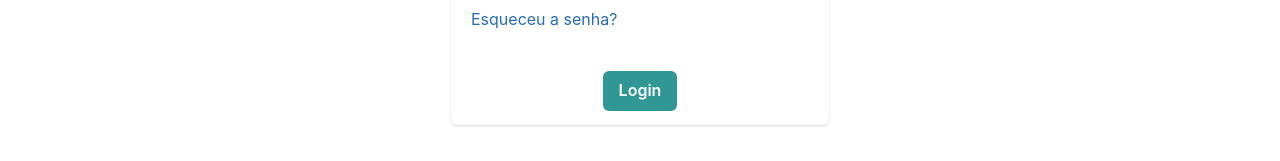
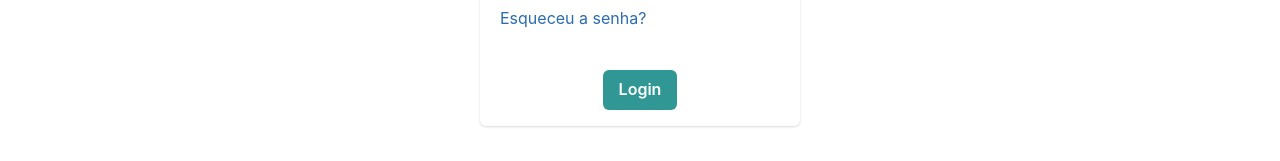
Before and after one commit to vitorarch/apifacil-web, a React (Create React App) app in the folder crm-api-integrator-web/: page /singin in a window 1280 px wide. Shown: the part 610-771 px from the top of the page. Built offline with nearby package versions, Linux system fonts and the light colour scheme; the HTML template or start-up script is replaced by a standard one.

Commit message:
:recycle: Atualizando o css das paginas de login e registro para tailwind

```diff
--- /dev/null
+++ b/crm-api-integrator-web/src/components/features/login/singin/Singin.css.ts
@@ -0,0 +1,17 @@
+const container = " flex box-border justify-center h-[40rem] mt-[5vh]";
+const loginTab = " flex w-[20rem]";
+const loginImg = " w-[100%] h-[12rem]";
+const loginLabel = " mt-[1rem]";
+const loginFooter = " flex justify-around m-[20px] mt-0";
+const loginBtn = " flex jostify-around";
+
+const singinCss = {
+  container,
+  loginTab,
+  loginImg,
+  loginLabel,
+  loginFooter,
+  loginBtn
+}
+
+export default singinCss;
--- a/crm-api-integrator-web/src/components/features/login/singin/SinginComponent.css
+++ /dev/null
@@ -1,40 +0,0 @@
-.container {
-    display: flex;
-    box-sizing: border-box;
-    justify-content: center;
-    height: 40rem;
-    margin-top: 5vh;
-}
-
-.login-tab {
-    display: flex;
-    width: 20rem;
-}
-
-.singup-login {
-    width: 40rem;
-}
-
-.login-image {
-   width: 100%;
-   height: 12rem;
-}
-
-.login-formLabel {
-    margin-top: 1rem;
-}
-
-.login-formInput {
-    margin-top: 1rem;
-}
-
-.login-cardFooter {
-    display: flex;
-    justify-content: space-around;
-    margin: 0 20px 20px 20px;
-}
-
-.login-buttonGroup {
-    display: flex;
-    justify-content: space-around;
-}
--- a/crm-api-integrator-web/src/components/features/login/singin/SinginComponent.tsx
+++ b/crm-api-integrator-web/src/components/features/login/singin/SinginComponent.tsx
@@ -19,10 +19,10 @@ import {
   InputGroup,
   useToast,
 } from "@chakra-ui/react";
-import "./SinginComponent.css";
 import { useNavigate } from 'react-router-dom';
 import { authenticate } from "../../../../services/loginService/loginService";
 import { UserResponse } from "../../../../services/models/login/responses/userResponse";
+import singinCss from "./Singin.css";
 
 const SinginComponent = () => {
   const [email, setEmail] = useState<string>('');
@@ -39,7 +39,7 @@ const SinginComponent = () => {
     setIsLoading(false);
     if (result.isSuccessful) {
       const userResponse = result.response as UserResponse;
-      navigate('/home', { state: userResponse })
+      navigate('/home', { state: userResponse });
       // Login bem-sucedido, faça qualquer ação necessária
     } else {
       setErrorMessage(result.failureMessage as string);
@@ -93,11 +93,11 @@ const SinginComponent = () => {
 
   return (
     <div>
-      <Box className="container" position="relative">
-        <Card className="singin-card" maxW="md">
+      <Box className={singinCss.container} position="relative">
+        <Card className={singinCss.loginTab} maxW="md">
           <CardBody>
             <Image
-              className="login-image"
+              className={singinCss.loginImg}
               src="https://i.ibb.co/P1Z3w1N/apifacil.png"
               alt="Green double couch with wooden legs"
               borderRadius="lg"
@@ -109,10 +109,10 @@ const SinginComponent = () => {
                 Faça o login agora!
               </Text>
               <FormControl>
-                <FormLabel className="login-formLabel">Email</FormLabel>
+                <FormLabel className={singinCss.loginLabel}>Email</FormLabel>
                 <Input onChange={handleEmail} placeholder="example@gmail.com" />
                 <br />
-                <FormLabel className="login-formLabel">Senha</FormLabel>
+                <FormLabel className={singinCss.loginLabel}>Senha</FormLabel>
                 { PasswordInput() }
               </FormControl>
               <Text color="blue.600">
@@ -120,8 +120,8 @@ const SinginComponent = () => {
               </Text>
             </Stack>
           </CardBody>
-          <CardFooter className="login-cardFooter">
-            <ButtonGroup className="login-buttonGroup" spacing="2">
+          <CardFooter className={singinCss.loginFooter}>
+            <ButtonGroup className={singinCss.loginBtn} spacing="2">
               <Button
                 onClick={handleLogin}
                 variant="solid"
--- /dev/null
+++ b/crm-api-integrator-web/src/components/features/login/singup/Singup.css.ts
@@ -0,0 +1,23 @@
+const container = " flex box-border justify-center h-[40rem] mt-[10vh] flex-wrap";
+const loginTab = " flex w-[20rem]";
+const card = " w-[45rem] justify-center items-center justify-items-center";
+const divImg = " relative flex justify-center items-center content-center text-center";
+const img = " w-[100%] t-[1rem] w-[16rem] h-[10rem]";
+const form = " grid grid-cols-2 gap-5";
+const formLabelSingup = " w-[17rem]";
+const loginCardFooter = " flex justify-around m-[20px] mt-0";
+const loginButtonGroup = " flex justify-around";
+
+const singupCss = {
+container,
+loginTab,
+card,
+divImg,
+img,
+form,
+formLabelSingup,
+loginCardFooter,
+loginButtonGroup
+}
+
+export default singupCss;
--- a/crm-api-integrator-web/src/components/features/login/singup/SingupComponent.css
+++ /dev/null
@@ -1,62 +0,0 @@
-.container {
-    display: flex;
-    box-sizing: border-box;
-    justify-content: center;
-    height: 40rem;
-    margin-top: 10vh;
-}
-
-.login-tab {
-    display: flex;
-    width: 20rem;
-}
-
-.card {
-    width: 45rem;
-    justify-items: center;
-    align-items: center;
-    justify-content: center;
-}
-
-
-.divImage {
-    position: relative;
-    display: flex;
-    justify-content: center;
-    align-items: center;
-    justify-items: center;
-    align-content: center;
-    text-align: center;
-}
-
-.image {
-   width: 100%;
-   top: 1rem;
-   width: 16rem;
-   height: 10rem;
-}
-
-.form {
-    display: grid;
-    grid-template-columns: 1fr 1fr; /* Two equal columns */
-    grid-gap: 20px;
-}
-
-.formLabelSingup {
-    width: 17rem;
-}
-
-.inputSingup {
-    width: 17rem;
-}
-
-.login-cardFooter {
-    display: flex;
-    justify-content: space-around;
-    margin: 0 20px 20px 20px;
-}
-
-.login-buttonGroup {
-    display: flex;
-    justify-content: space-around
-}
--- a/crm-api-integrator-web/src/components/features/login/singup/SingupComponent.tsx
+++ b/crm-api-integrator-web/src/components/features/login/singup/SingupComponent.tsx
@@ -20,7 +20,6 @@ import {
   InputRightElement,
 } from "@chakra-ui/react";
 import { ChangeEvent, useState } from "react";
-import "./SingupComponent.css";
 import { register } from "../../../../services/loginService/loginService";
 import { BaseResponse } from "../../../../services/models/base/baseResponse";
 import { UserResponse } from "../../../../services/models/login/responses/userResponse";
@@ -29,6 +28,7 @@ import {
   Error,
 } from "../../../../services/models/base/errorsResponse";
 import { useNavigate } from "react-router-dom";
+import singupCss from "./Singup.css";
 
 const SingupComponent = () => {
   const [name, setName] = useState<string>("");
@@ -144,12 +144,12 @@ const SingupComponent = () => {
 
   return (
     <div>
-      <Box className="container" position="relative">
-        <Card className="card">
+      <Box className={singupCss.container} position="relative">
+        <Card className={singupCss.card}>
           <CardBody>
-            <div className="divImage">
+            <div className={singupCss.divImg}>
               <Image
-                className="image"
+                className={singupCss.img}
                 src="https://i.ibb.co/P1Z3w1N/apifacil.png"
                 alt="Green double couch with wooden legs"
                 borderRadius="lg"
@@ -158,9 +158,9 @@ const SingupComponent = () => {
             <Stack mt="6" spacing="3">
               <Heading size="md">Regista-se agora!</Heading>
               <Text>Crie uma conta e começe a usar</Text>
-              <FormControl className="form">
+              <FormControl className={singupCss.form}>
                 <div>
-                  <FormLabel className="formLabelSingup">
+                  <FormLabel className={singupCss.formLabelSingup}>
                     Nome completo
                   </FormLabel>
                   <Input
@@ -171,7 +171,7 @@ const SingupComponent = () => {
                   />
                 </div>
                 <div>
-                  <FormLabel className="formLabelSingup">Email</FormLabel>
+                  <FormLabel className={singupCss.formLabelSingup}>Email</FormLabel>
                   <Input
                     style={{ width: "20rem" }}
                     onChange={handleEmail}
@@ -180,7 +180,7 @@ const SingupComponent = () => {
                   />
                 </div>
                 <div>
-                  <FormLabel className="formLabelSingup">Telefone</FormLabel>
+                  <FormLabel className={singupCss.formLabelSingup}>Telefone</FormLabel>
                   <Input
                     style={{ width: "20rem" }}
                     onChange={handlePhone}
@@ -189,11 +189,11 @@ const SingupComponent = () => {
                   />
                 </div>
                 <div>
-                  <FormLabel className="formLabelSingup">Senha</FormLabel>
+                  <FormLabel className={singupCss.formLabelSingup}>Senha</FormLabel>
                   {PasswordInput(true)}
                 </div>
                 <div>
-                  <FormLabel className="formLabelSingup">
+                  <FormLabel className={singupCss.formLabelSingup}>
                     Confirmar senha
                   </FormLabel>
                   {PasswordInput(false)}
@@ -211,8 +211,8 @@ const SingupComponent = () => {
               </Text>
             </Stack>
           </CardBody>
-          <CardFooter className="login-cardFooter">
-            <ButtonGroup className="login-buttonGroup" spacing="2">
+          <CardFooter className={singupCss.loginCardFooter}>
+            <ButtonGroup className={singupCss.loginButtonGroup} spacing="2">
               <Button
                 isDisabled={passwordsMatch}
                 onClick={handleLogin}
```
